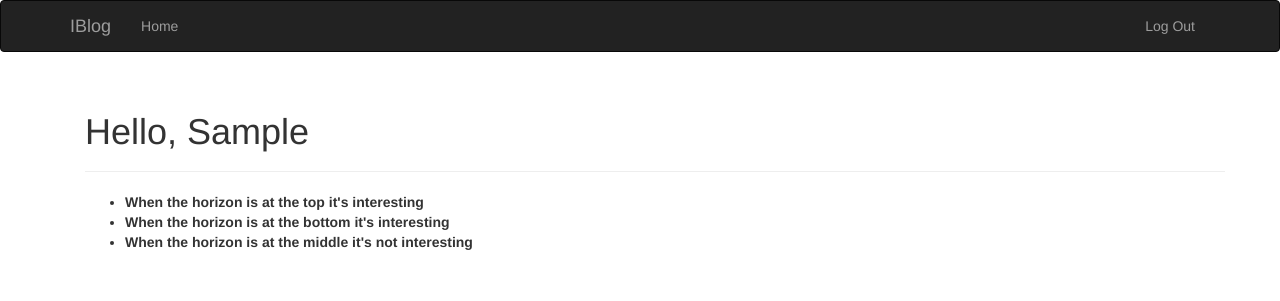
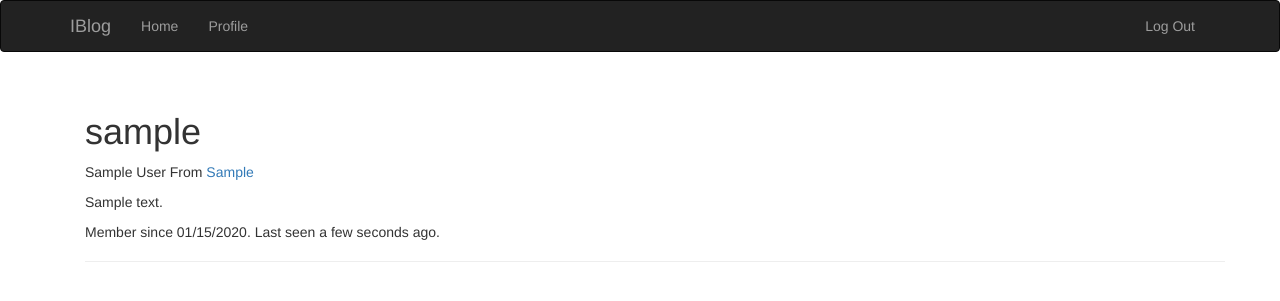
Before and after one commit to Flask-Apps/Flask-Blog, a Flask app: a page that uses app/templates/base.html in a window 1280 px wide. Shown: the top 301 px of the page. Run offline with Flask 2, Linux system fonts and the light colour scheme; a user stored in the database is signed in; tables that the repository leaves empty hold one stand-in row (values such as "Sample post"); some libraries are stand-ins or nearby versions.

Commit message:
Added user profile page - fixed a typo in the user model

```diff
--- a/app/auth/views.py
+++ b/app/auth/views.py
@@ -20,13 +20,15 @@ load_dotenv()
 
 @auth.before_app_request
 def before_request():
-    if (
-        current_user.is_authenticated
-        and not current_user.confirmed
-        and request.blueprint != "auth"
-        and request.endpoint != "static"
-    ):
-        return redirect(url_for("auth.unconfirmed"))
+    if current_user.is_authenticated:
+        current_user.ping()
+        if (
+            not current_user.confirmed
+            and request.endpoint
+            and request.blueprint != "auth"
+            and request.endpoint != "static"
+        ):
+            return redirect(url_for("auth.unconfirmed"))
 
 
 @auth.route("/unconfirmed")
@@ -81,8 +83,9 @@ def register():
 def confirm(token):
     if current_user.confirmed:
         return redirect(url_for("main.index"))
+    print("Verifiying token ", token, os.getenv("TOKEN_EXPIRE_TIME"))
     if current_user.confirm(
-        token, expiration=os.getenv("TOKEN_EXPIRE_TIME", 3600)
+        token, expiration=int(os.getenv("TOKEN_EXPIRE_TIME", 3600))
     ):  # noqa
         db.session.commit()
     else:
--- a/app/main/views.py
+++ b/app/main/views.py
@@ -40,11 +40,17 @@ def index():
     )
 
 
-@main.route("/user/<name>")
-def user(name):
-    comments = [
-        "When the horizon is at the top it's interesting",
-        "When the horizon is at the bottom it's interesting",
-        "When the horizon is at the middle it's not interesting",
-    ]
-    return render_template("user.html", name=name, comments=comments)
+@main.route("/user/<username>")
+def user(username):
+    user = User.query.filter_by(username=username).first_or_404()
+    return render_template("user.html", user=user)
+
+
+# @main.route("/user/<name>")
+# def user(name):
+#     comments = [
+#         "When the horizon is at the top it's interesting",
+#         "When the horizon is at the bottom it's interesting",
+#         "When the horizon is at the middle it's not interesting",
+#     ]
+#     return render_template("user.html", name=name, comments=comments)
--- a/app/models.py
+++ b/app/models.py
@@ -102,7 +102,7 @@ class User(UserMixin, db.Model):
     name = db.Column(db.String(64))
     location = db.Column(db.String(64))
     about_me = db.Column(db.Text())
-    memeber_since = db.Column(db.DateTime(), default=datetime.utcnow)
+    member_since = db.Column(db.DateTime(), default=datetime.utcnow)
     last_seen = db.Column(db.DateTime(), default=datetime.utcnow)
 
     def __init__(self, **kwargs) -> None:
@@ -153,6 +153,11 @@ class User(UserMixin, db.Model):
     def is_administrator(self):
         return self.can(Permission.ADMIN)
 
+    def ping(self):
+        self.last_seen = datetime.utcnow()
+        db.session.add(self)
+        db.session.commit()
+
 
 class AnonymousUser(AnonymousUserMixin):
     def can(self, permission):  # noqa
--- a/app/templates/auth/email/confirm.html
+++ b/app/templates/auth/email/confirm.html
@@ -2,7 +2,7 @@
 <p>Welcome to <b>IBlog</b></p>
 <p>
   To confirm you account please
-  <a href="{{ url_for('auth.confirm', token=token. _external=True) }}"
+  <a href="{{ url_for('auth.confirm', token=token, _external=True) }}"
     >click here</a
   >.
 </p>
--- a/app/templates/base.html
+++ b/app/templates/base.html
@@ -31,6 +31,11 @@ block head %} {{ super() }}
     <div class="navbar-collapse collapse">
       <ul class="nav navbar-nav">
         <li><a href="/">Home</a></li>
+        {% if current_user.is_authenticated %}
+          <li>
+            <a href="{{ url_for('main.user', username=current_user.username) }}">Profile</a>
+          </li>
+        {% endif %}
       </ul>
       <ul class="nav navbar-nav navbar-right">
         {% if current_user.is_authenticated %}
--- a/app/templates/user.html
+++ b/app/templates/user.html
@@ -1,12 +1,32 @@
-{% extends "base.html" %} {% import "bootstrap/wtf.html" as wtf %} {% block
-title %} IBlog {% endblock %} {% block page_content %}
+{% extends "base.html" %}
+{% import "bootstrap/wtf.html" as wtf %}
+{% block title %} IBlog - {{ user.username }}{% endblock %}
+
+{% block page_content %}
 <div class="page-header">
-  <h1>Hello, {{ name|capitalize }}</h1>
+  <h1>{{ user.username }}</h1>
+  {% if user.name or user.location %}
+    <p>
+      {% if user.name %}{{ user.name }}{% endif %}
+      {% if user.location %}
+        From <a href="http://maps.google.com/?q={{ user.location }}">
+          {{ user.location }}
+        </a>
+        {% endif %}
+    </p>
+  {% endif %}
+  {% if current_user.is_administrator() %}
+  <p><a href="mailto:{{ user.email }}">{{ user.email }}</a></p>
+  {% endif %}
+  {% if user.about_me %}
+    <p>
+      {{ user.about_me }}
+    </p>
+  {% endif %}
+  <p>
+    <!-- L: Jan 4, 1999 -->
+    Member since {{ moment(user.member_since).format("L") }}.
+    Last seen {{ moment(user.last_seen).fromNow() }}.
+  </p>
 </div>
-
-{% import 'macros.html' as macros %}
-<ul>
-  {% for comment in comments %} {{ macros.render_comment(comment) }} {% endfor
-  %}
-</ul>
-{% endblock page_content %}
+{% endblock %}
```
Also changed, not shown: migrations/versions/d36018831649_.py (added, +34 -0 lines).
